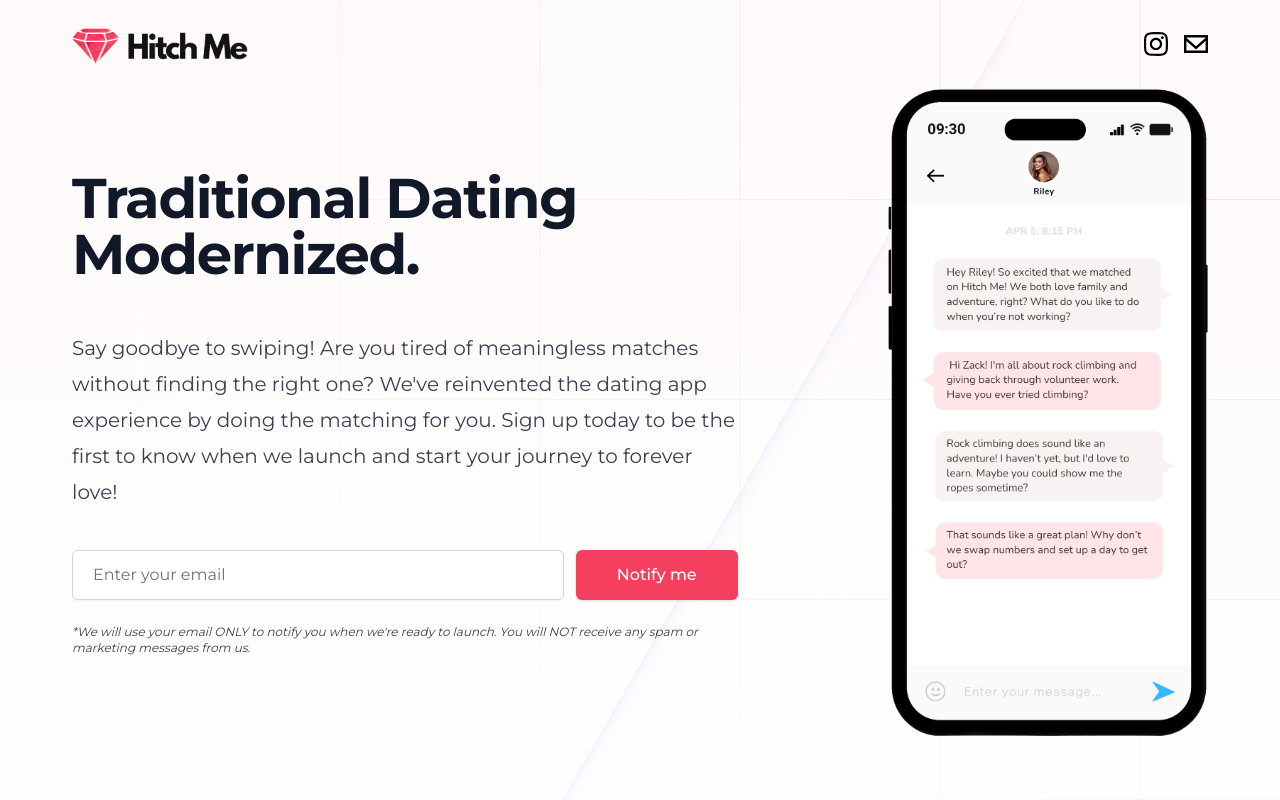
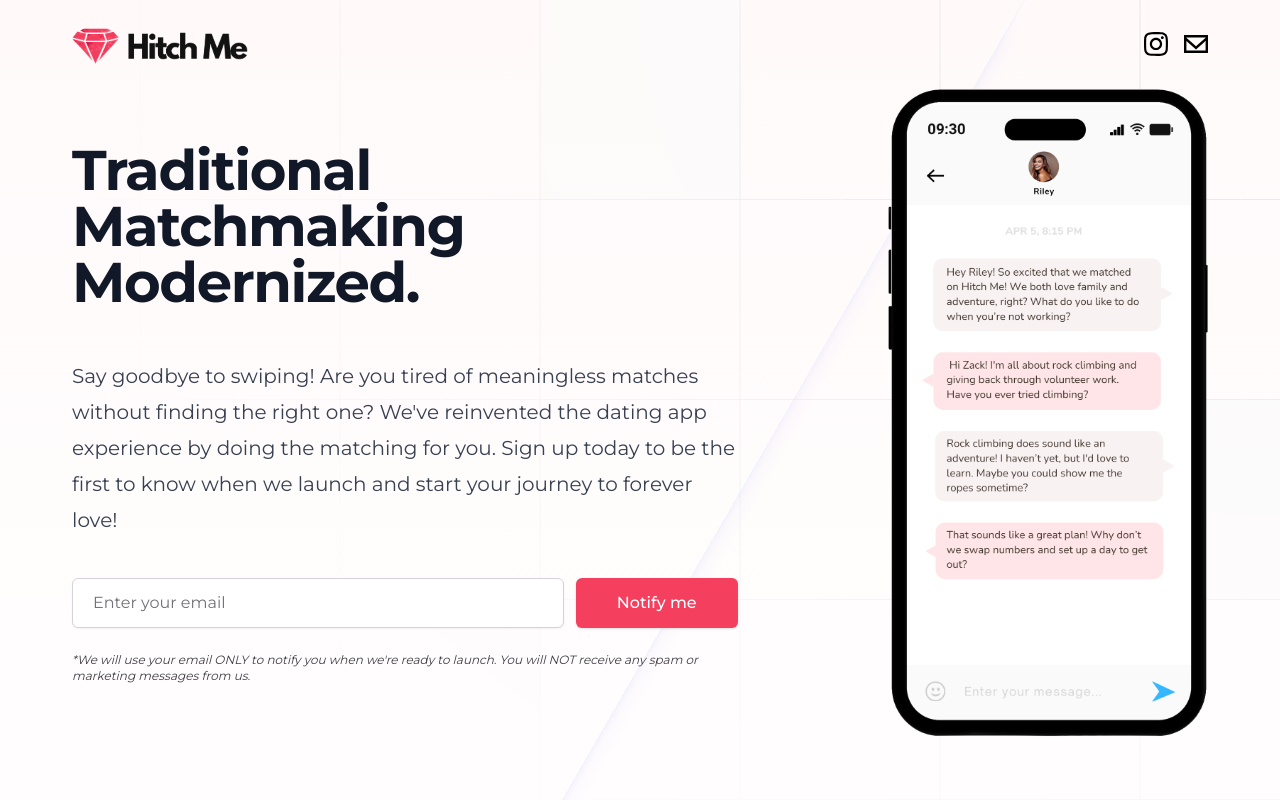
Before and after one commit to patel445/hitchme, a Nuxt app: page / in a window 1280 px wide. Shown: the top 800 px of the page. Built offline with nearby package versions, Linux system fonts and the light colour scheme.

Commit message:
changed slogan

```diff
--- a/pages/index.vue
+++ b/pages/index.vue
@@ -1,6 +1,6 @@
 <template>
   <Head>
-    <Title>Hitch Me | Traditional Dating Modernized</Title>
+    <Title>Hitch Me | Traditional Matchmaking Modernized</Title>
     <Meta
       name="description"
       content="Say goodbye to swiping! Are you tired of meaningless matches without finding the right one? We've reinvented the dating app experience by doing the matching for you. Sign up today to be the first to know when we launch and start your and start your journey to forever love!"
@@ -8,7 +8,7 @@
     <Link rel="canonical" href="https://hitchmeapp.com/" />
     <Meta
       property="og:title"
-      content="Hitch Me | Traditional Dating Modernized"
+      content="Hitch Me | Traditional Matchmaking Modernized"
     />
     <Meta
       property="og:description"
@@ -17,7 +17,7 @@
     <Meta property="og:url" content="https://hitchmeapp.com/" />
     <Meta
       property="twitter:title"
-      content="Hitch Me | Traditional Dating Modernized"
+      content="Hitch Me | Traditional Matchmaking Modernized"
     />
     <Meta
       property="twitter:description"
@@ -70,7 +70,7 @@
           >
             <div class="md:col-span-6">
               <div class="mt-6 lg:mt-0 prose prose-base lg:prose-xl">
-                <h1 class="tracking-tight">Traditional Dating Modernized.</h1>
+                <h1 class="tracking-tight">Traditional Matchmaking Modernized.</h1>
                 <p>
                   Say goodbye to swiping! Are you tired of meaningless matches
                   without finding the right one? We've reinvented the dating app
```
